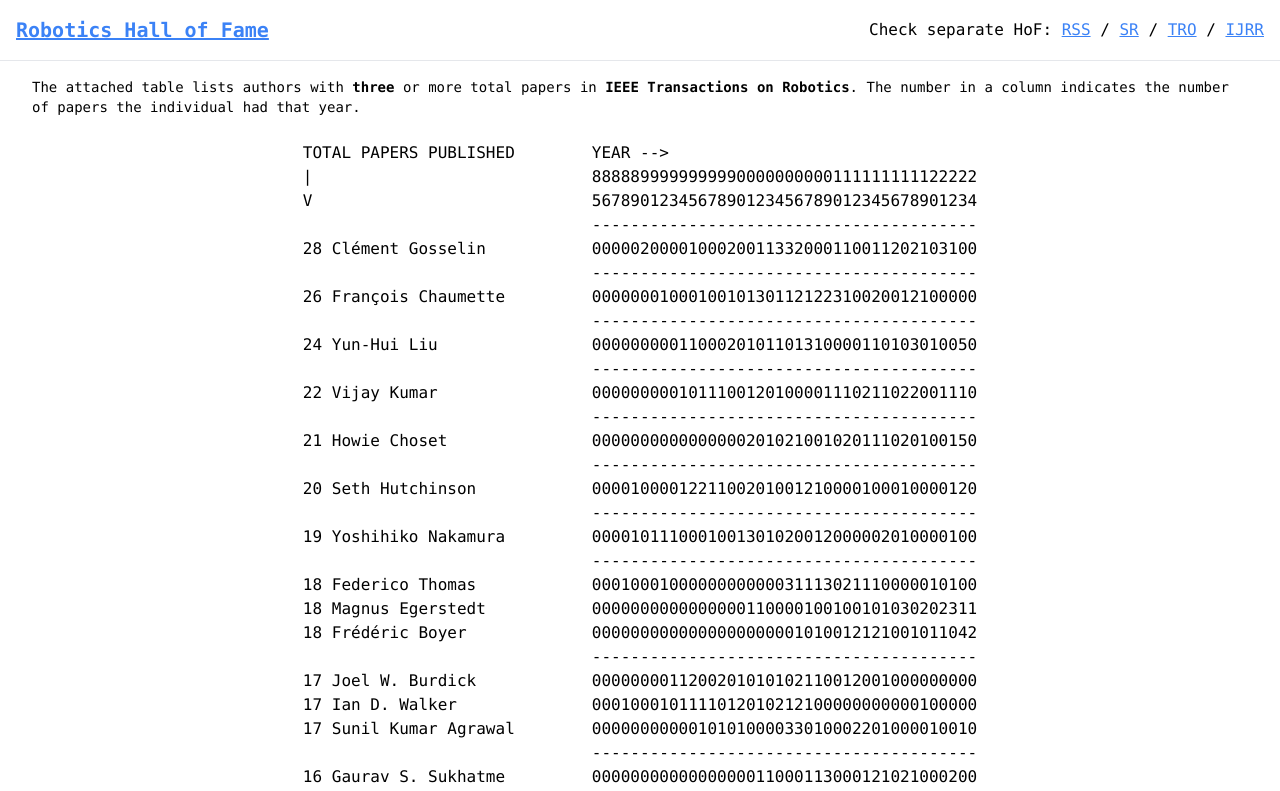
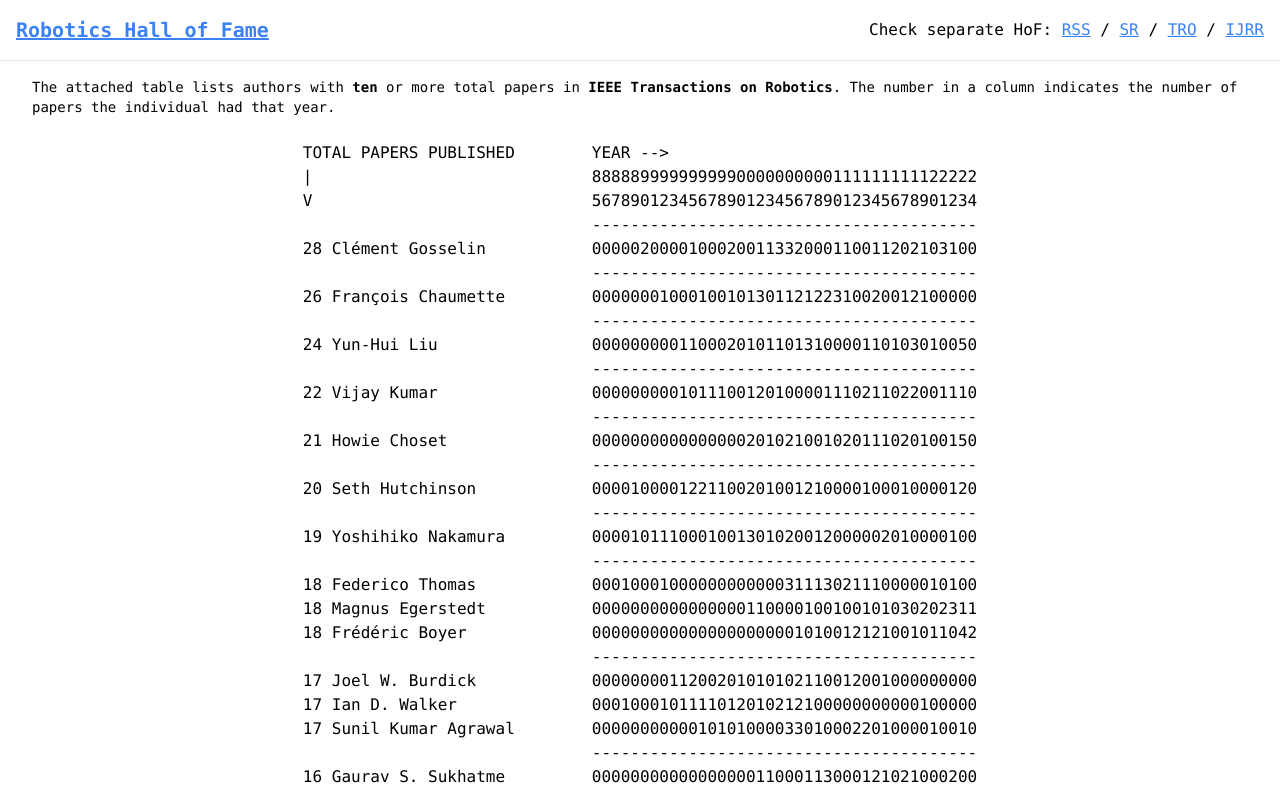
Before and after one commit to matchy233/robotics-hof, a Next.js app: page /tro in a window 1280 px wide. Shown: the top 791 px of the page. Built offline with nearby package versions, Linux system fonts and the light colour scheme.

Commit message:
fix: wrong numbers in preamble

```diff
--- a/app/(split)/ijrr/page.tsx
+++ b/app/(split)/ijrr/page.tsx
@@ -11,7 +11,7 @@ export default function IJRR() {
       }
     >
       <p>
-        The attached table lists authors with <strong>three</strong> or more
+        The attached table lists authors with <strong>eight</strong> or more
         total papers in{" "}
         <strong>International Journal of Robotics Research</strong>. The number
         in a column indicates the number of papers the individual had that year.
--- a/app/(split)/tro/page.tsx
+++ b/app/(split)/tro/page.tsx
@@ -11,7 +11,7 @@ export default function TRO() {
       }
       >
       <p>
-        The attached table lists authors with <strong>three</strong> or more
+        The attached table lists authors with <strong>ten</strong> or more
         total papers in <strong>IEEE Transactions on Robotics</strong>. The
         number in a column indicates the number of papers the individual had
         that year.
```
